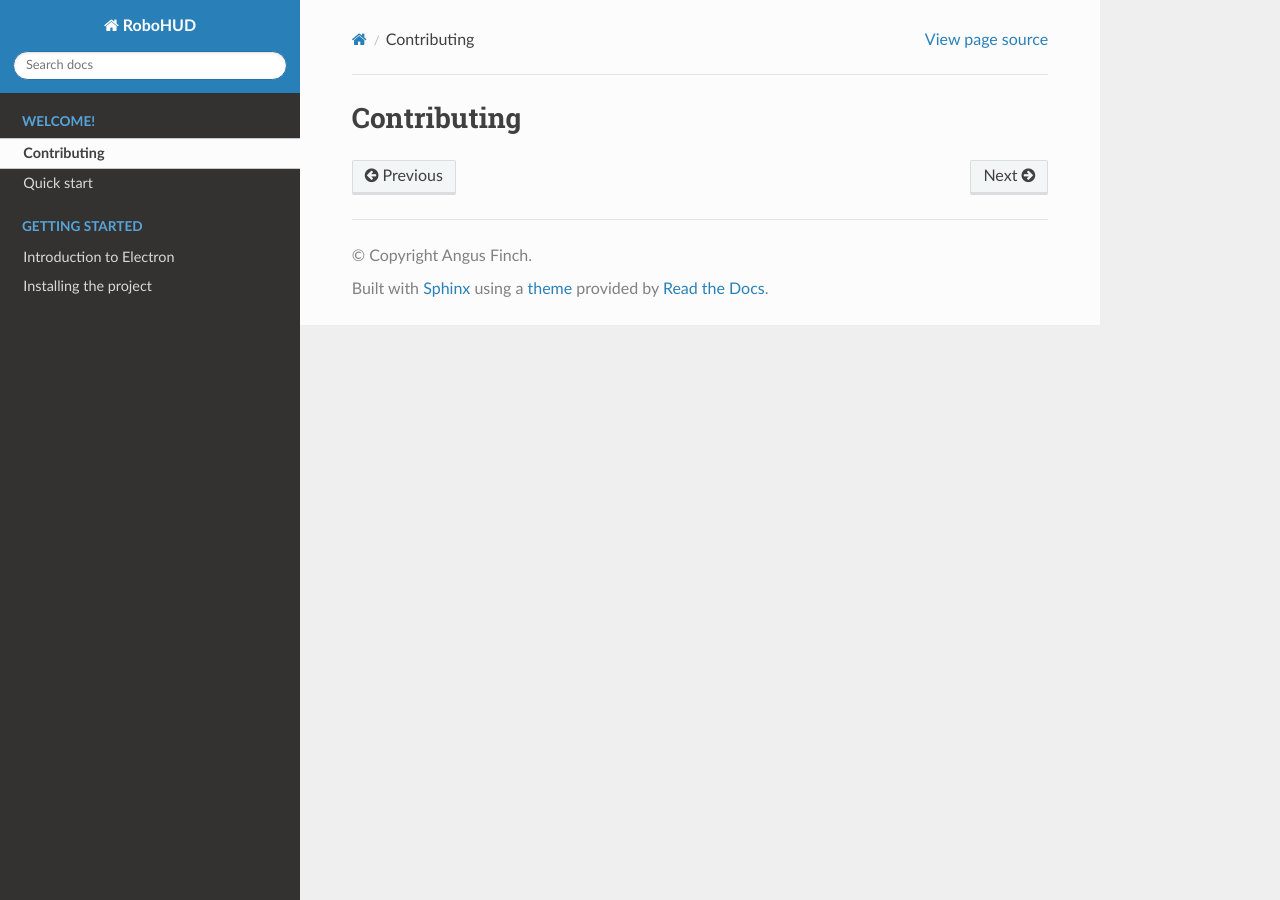
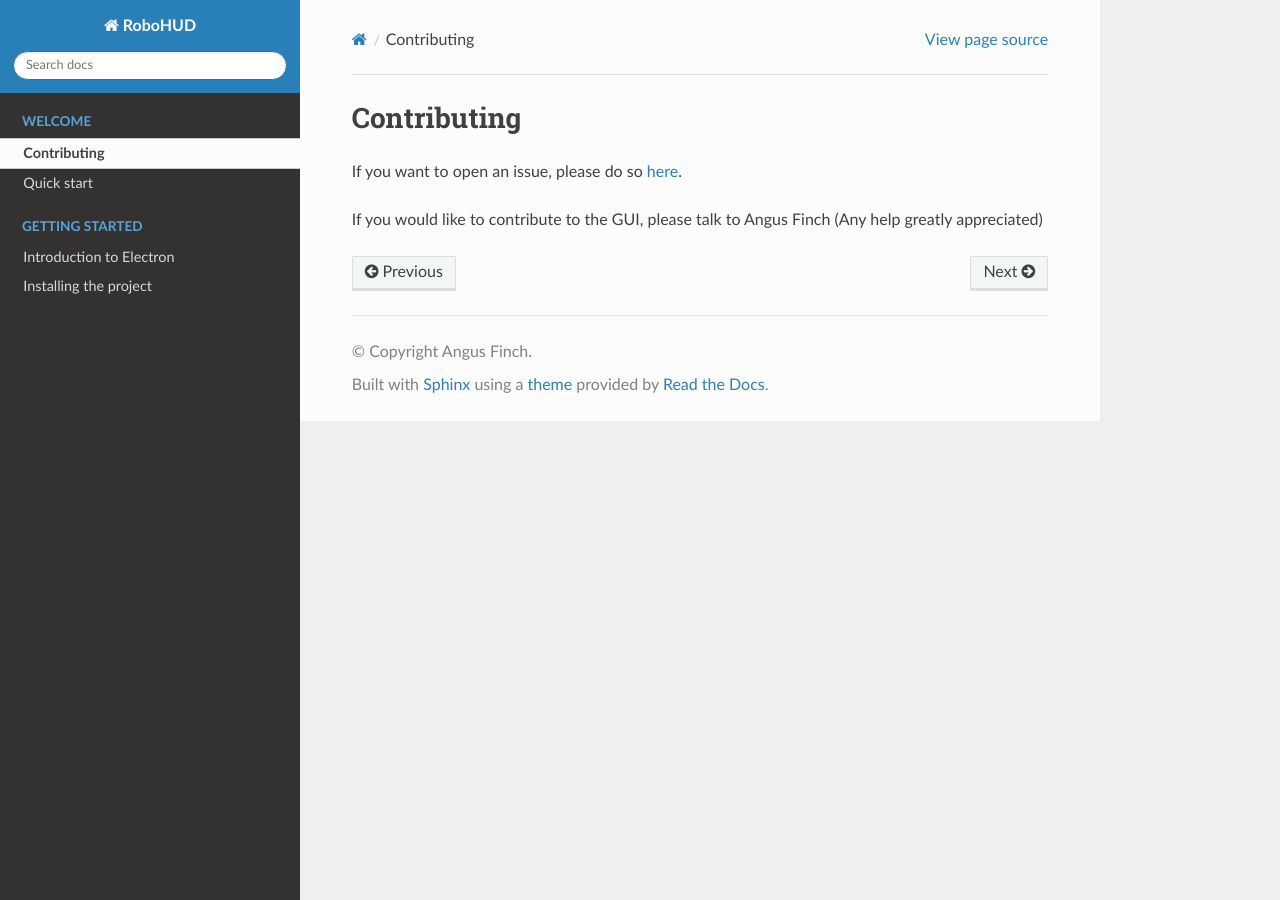
Before and after one commit to Finchiedev/robotics-docs, a Sphinx documentation site: the page built from source/contributing.rst, in a window 1280 px wide. Built offline with Sphinx 7.4.7 and the Read the Docs theme 2.0.0, drawn with Linux system fonts in a browser that asks for light colours; pages that are not in the unit, such as notebooks, are missing from menus.

Commit message:
Update contributing.rst

```diff
--- a/source/contributing.rst
+++ b/source/contributing.rst
@@ -1,2 +1,5 @@
 Contributing
 ============
+If you want to open an issue, please do so `here <https://github.com/Finchiedev/robotics-gui/issues/new>`_.
+
+If you would like to contribute to the GUI, please talk to Angus Finch (Any help greatly appreciated)
--- a/source/index.rst
+++ b/source/index.rst
@@ -20,7 +20,7 @@ Documentation tree:
 
 .. toctree::
    :maxdepth: 2
-   :caption: Welcome!
+   :caption: Welcome
 
    index
    contributing
```
Also changed, not shown: 2 other files.
